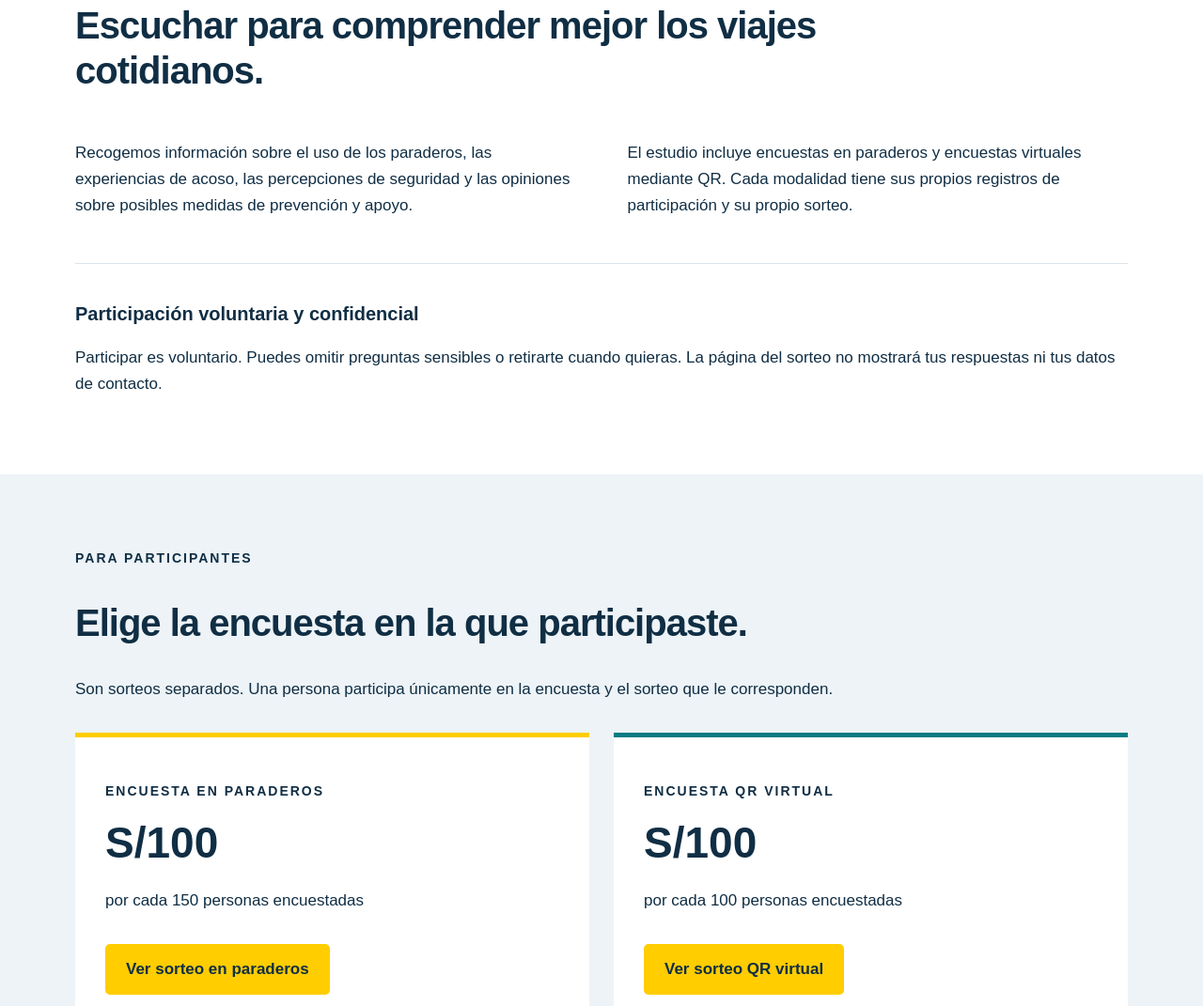
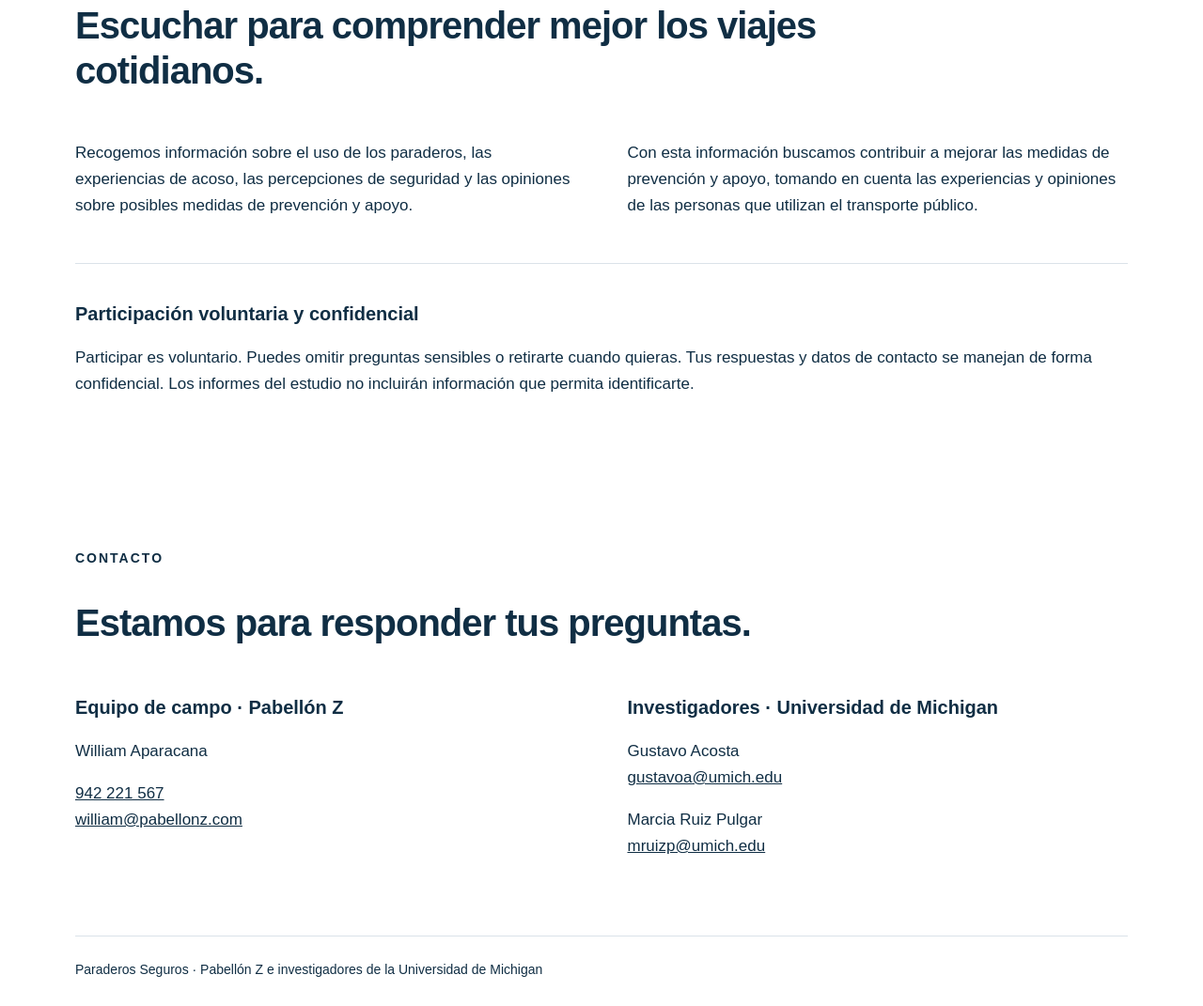
Before and after one commit to paraderosseguros/paraderosseguros.github.io, a plain HTML site: page index.html in a window 1280 px wide. Shown: the part 918-1989 px from the top of the page at 94% size. Drawn offline with Linux system fonts and the light colour scheme.

Commit message:
Centrar portada en el proyecto sin sorteos

```diff
--- a/index.html
+++ b/index.html
@@ -1,8 +1,7 @@
 <!doctype html>
 <html lang="es"><head><meta charset="utf-8"><meta name="viewport" content="width=device-width, initial-scale=1"><meta name="description" content="Paraderos Seguros: estudio sobre experiencias de viaje, seguridad y bienestar en el transporte público de Lima."><title>Paraderos Seguros | El proyecto</title><link rel="stylesheet" href="project.css"></head>
-<body><header class="wrap"><a class="brand" href="#inicio">PARADEROS<br><strong>SEGUROS</strong></a><nav aria-label="Navegación principal"><a href="#estudio">El estudio</a><a href="#sorteos">Sorteos</a><a href="#contacto">Contacto</a></nav></header>
-<main id="inicio"><section class="hero"><div class="wrap"><p class="eyebrow">ESTUDIO ACADÉMICO · LIMA, PERÚ</p><h1>Tu experiencia en el transporte público cuenta.</h1><p>Paraderos Seguros busca conocer las experiencias de viaje, la seguridad y el bienestar de quienes usan el transporte público en Lima.</p><a class="button" href="#sorteos">Información de los sorteos</a></div></section>
+<body><header class="wrap"><a class="brand" href="#inicio">PARADEROS<br><strong>SEGUROS</strong></a><nav aria-label="Navegación principal"><a href="#estudio">El estudio</a><a href="#contacto">Contacto</a></nav></header>
+<main id="inicio"><section class="hero"><div class="wrap"><p class="eyebrow">ESTUDIO ACADÉMICO · LIMA, PERÚ</p><h1>Tu experiencia en el transporte público cuenta.</h1><p>Paraderos Seguros busca conocer las experiencias de viaje, la seguridad y el bienestar de quienes usan el transporte público en Lima.</p><a class="button" href="#estudio">Conoce el estudio</a></div></section>
 <div class="wrap institutions"><p>Un estudio de Pabellón Z e investigadores de la Universidad de Michigan.</p><div><img src="pabellon-z.png" alt="Pabellón Z"><img src="michigan.png" alt="Universidad de Michigan"></div></div>
-<section class="wrap section" id="estudio"><p class="eyebrow">EL ESTUDIO</p><h2>Escuchar para comprender mejor los viajes cotidianos.</h2><div class="columns"><p>Recogemos información sobre el uso de los paraderos, las experiencias de acoso, las percepciones de seguridad y las opiniones sobre posibles medidas de prevención y apoyo.</p><p>El estudio incluye encuestas en paraderos y encuestas virtuales mediante QR. Cada modalidad tiene sus propios registros de participación y su propio sorteo.</p></div><div class="privacy"><h3>Participación voluntaria y confidencial</h3><p>Participar es voluntario. Puedes omitir preguntas sensibles o retirarte cuando quieras. La página del sorteo no mostrará tus respuestas ni tus datos de contacto.</p></div></section>
-<section class="raffles" id="sorteos"><div class="wrap section"><p class="eyebrow">PARA PARTICIPANTES</p><h2>Elige la encuesta en la que participaste.</h2><p>Son sorteos separados. Una persona participa únicamente en la encuesta y el sorteo que le corresponden.</p><div class="cards"><article><p class="eyebrow">ENCUESTA EN PARADEROS</p><h3>S/100</h3><p>por cada 150 personas encuestadas</p><a class="button" href="presencial.html">Ver sorteo en paraderos</a></article><article><p class="eyebrow">ENCUESTA QR VIRTUAL</p><h3>S/100</h3><p>por cada 100 personas encuestadas</p><a class="button" href="qr.html">Ver sorteo QR virtual</a></article></div><p class="notice">Los registros se actualizan diariamente. Consulta con el número que recibiste al terminar tu encuesta.</p></div></section>
+<section class="wrap section" id="estudio"><p class="eyebrow">EL ESTUDIO</p><h2>Escuchar para comprender mejor los viajes cotidianos.</h2><div class="columns"><p>Recogemos información sobre el uso de los paraderos, las experiencias de acoso, las percepciones de seguridad y las opiniones sobre posibles medidas de prevención y apoyo.</p><p>Con esta información buscamos contribuir a mejorar las medidas de prevención y apoyo, tomando en cuenta las experiencias y opiniones de las personas que utilizan el transporte público.</p></div><div class="privacy"><h3>Participación voluntaria y confidencial</h3><p>Participar es voluntario. Puedes omitir preguntas sensibles o retirarte cuando quieras. Tus respuestas y datos de contacto se manejan de forma confidencial. Los informes del estudio no incluirán información que permita identificarte.</p></div></section>
 <section class="wrap section" id="contacto"><p class="eyebrow">CONTACTO</p><h2>Estamos para responder tus preguntas.</h2><div class="columns"><div><h3>Equipo de campo · Pabellón Z</h3><p>William Aparacana</p><p><a href="tel:+51942221567">942 221 567</a><br><a href="mailto:william@pabellonz.com">william@pabellonz.com</a></p></div><div><h3>Investigadores · Universidad de Michigan</h3><p>Gustavo Acosta<br><a href="mailto:gustavoa@umich.edu">gustavoa@umich.edu</a></p><p>Marcia Ruiz Pulgar<br><a href="mailto:mruizp@umich.edu">mruizp@umich.edu</a></p></div></div></section></main><footer class="wrap">Paraderos Seguros · Pabellón Z e investigadores de la Universidad de Michigan</footer></body></html>
```
